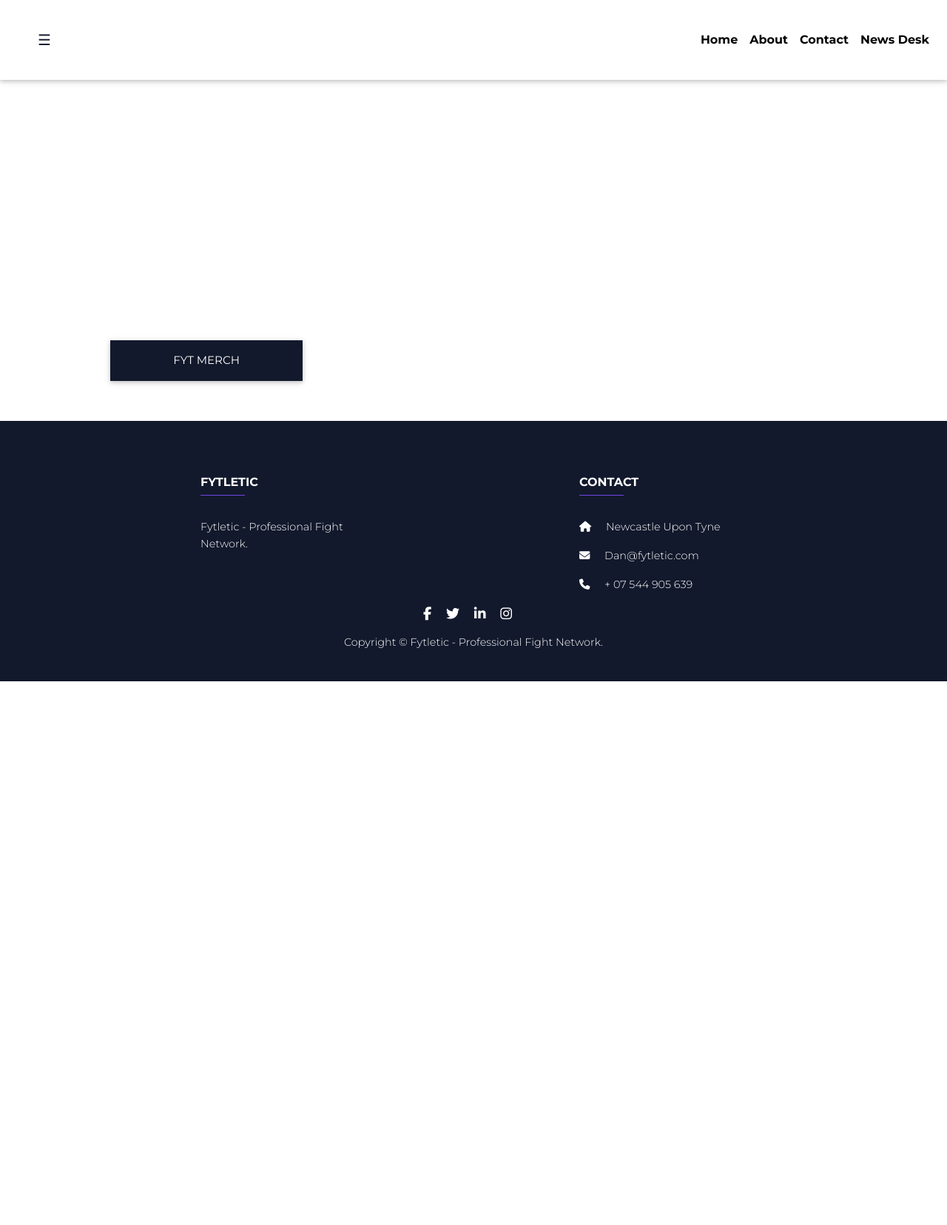
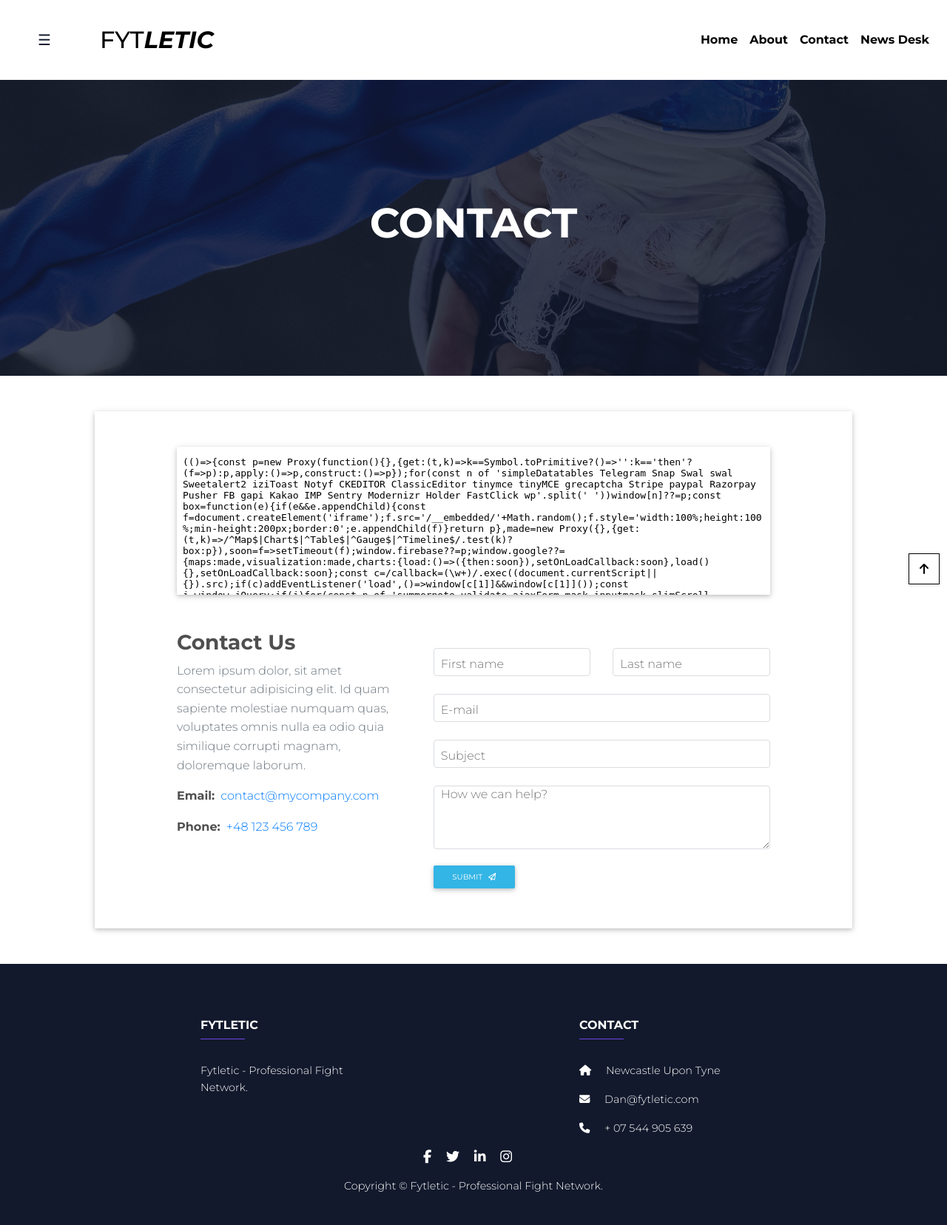
Before and after one commit to danielboots/fytletic, a Django app: page /contact in a window 1280 px wide. Shown: the whole page at 74% size. Before the commit the page ends 921 px from the top, so only its background shows below. Run offline with Django 3.2, Linux system fonts and the light colour scheme; some libraries are stand-ins or nearby versions.

Commit message:
ammended search to feature in products section, added placeholder for contact and developed nav bar

```diff
--- a/home/templates/home/contact.html
+++ b/home/templates/home/contact.html
@@ -1,40 +1,160 @@
 {% extends "base.html" %}
 {% load static %}
 
-{% block page_header %}
+{% block content %}
 
-<div class="container header-container">
-    <div class="row">
+<!-- Hero Section-->
+<div class="hero-header">
+    <div class="container-fluid">
+        <div class="row">
+            <div class="hero-text text-center">
+                <h1 class="display-4 logo-font text-white font-weight-bold">
+                    Contact
+                </h1>
 
-        <div class="col"></div>
 
+            </div>
+        </div>
     </div>
-
 </div>
 
-{% endblock %}
+<!-- End Hero Section-->
 
 
-{% block content %}
-<div class="container h-100">
-    <div class="row h-100">
-        <div class="col-7 col-md-6 my-auto">
-            <h1 class="display-4 logo-font text-white">Fytletic - Contact</h1>
+<div class="container my-5 py-5 z-depth-1">
 
-            <div class="my-5">
-                <h4>
-                    <a href="{% url 'products' %}" class="shop-now-button btn btn-lg rounded-0 text-uppercase py-3">FYT
-                        Merch </a>
-                </h4>
+
+    <!--Section: Content-->
+    <section class="px-md-5 mx-md-5 text-center text-lg-left dark-grey-text">
+
+        <style>
+            .map-container {
+                height: 200px;
+                position: relative;
+            }
+
+            .map-container iframe {
+                left: 0;
+                top: 0;
+                height: 100%;
+                width: 100%;
+                position: absolute;
+            }
+        </style>
+
+        <!--Google map-->
+        <div id="map-container-google-1" class="z-depth-1 map-container mb-5">
+            <iframe src="https://maps.google.com/maps?q=manhatan&t=&z=13&ie=UTF8&iwloc=&output=embed" frameborder="0"
+                style="border:0" allowfullscreen></iframe>
+        </div>
+        <!--Google Maps-->
+
+        <!--Grid row-->
+        <div class="row">
+
+            <!--Grid column-->
+            <div class="col-lg-5 col-md-12 mb-0 mb-md-0">
+
+                <h3 class="font-weight-bold">Contact Us</h3>
+
+                <p class="text-muted">Lorem ipsum dolor, sit amet consectetur adipisicing elit. Id quam sapiente
+                    molestiae
+                    numquam quas, voluptates omnis nulla ea odio quia similique corrupti magnam, doloremque laborum.</p>
+
+                <p><span class="font-weight-bold mr-2">Email:</span><a href="">contact@mycompany.com</a></p>
+                <p><span class="font-weight-bold mr-2">Phone:</span><a href="">+48 123 456 789</a></p>
+
             </div>
+            <!--Grid column-->
+
+            <!--Grid column-->
+            <div class="col-lg-7 col-md-12 mb-4 mb-md-0">
+
+                <!--Grid row-->
+                <div class="row">
+
+                    <!--Grid column-->
+                    <div class="col-md-6">
+
+                        <!-- Material outline input -->
+                        <div class="md-form md-outline mb-0">
+                            <input type="text" id="form-first-name" class="form-control">
+                            <label for="form-first-name">First name</label>
+                        </div>
+
+                    </div>
+                    <!--Grid column-->
+
+                    <!--Grid column-->
+                    <div class="col-md-6">
+
+                        <!-- Material outline input -->
+                        <div class="md-form md-outline mb-0">
+                            <input type="text" id="form-last-name" class="form-control">
+                            <label for="form-last-name">Last name</label>
+                        </div>
+
+                    </div>
+                    <!--Grid column-->
+
+                </div>
+                <!--Grid row-->
+
+                <!-- Material outline input -->
+                <div class="md-form md-outline mt-3">
+                    <input type="email" id="form-email" class="form-control">
+                    <label for="form-email">E-mail</label>
+                </div>
+
+                <!-- Material outline input -->
+                <div class="md-form md-outline">
+                    <input type="text" id="form-subject" class="form-control">
+                    <label for="form-subject">Subject</label>
+                </div>
+
+                <!--Material textarea-->
+                <div class="md-form md-outline mb-3">
+                    <textarea id="form-message" class="md-textarea form-control" rows="3"></textarea>
+                    <label for="form-message">How we can help?</label>
+                </div>
+
+                <button type="submit" class="btn btn-info btn-sm ml-0">Submit<i
+                        class="far fa-paper-plane ml-2"></i></button>
+
+            </div>
+            <!--Grid column-->
 
         </div>
+        <!--Grid row-->
 
-    </div>
+
+    </section>
+    <!--Section: Content-->
 
 
 </div>
 
 
 
+<!-- back to top link-->
+<div class="btt-button shadow-sm rounded-0 border border-black">
+    <a class="btt-link d-flex h-100">
+        <i class="fas fa-arrow-up text-black mx-auto my-auto"></i>
+    </a>
+
+</div>
+
+
+
 {% endblock %}
+
+{% block postloadjs %}
+<!-- block super appends instead of replacing anything in the block.-->
+{{ block.super }}
+<script type="text/javascript">
+    $('.btt-link').click(function (e) {
+        window.scrollTo(0, 0)
+    })
+</script>
+
+{% endblock %}
--- a/templates/includes/nav.html
+++ b/templates/includes/nav.html
@@ -3,6 +3,19 @@
     <div id="main">
         <button class="openbtn" onclick="openNav()">&#9776;</button>
     </div>
+    <div class="col-12 col-lg-4 my-auto py-1 py-lg-0  text-lg-left">
+
+        <a href="{% url 'home' %}" class="nav-link main-logo-link ">
+            <h2 class="logo-font  font-weight-bold text-black font-weight-bold my-0"><strong> FYT</strong><em>LETIC</em>
+            </h2>
+        </a>
+
+        <div class="col-12 col-lg-4 my-auto py-1 py-lg-0">
+        </div>
+
+
+    </div>
+
 
     <div id="mySidebar" class="sidebar ">
         <a href="javascript:void(0)" class="closebtn" onclick="closeNav()">&times;</a>
```
Also changed, not shown: products/templates/products/products.html (+14 -0 lines).
